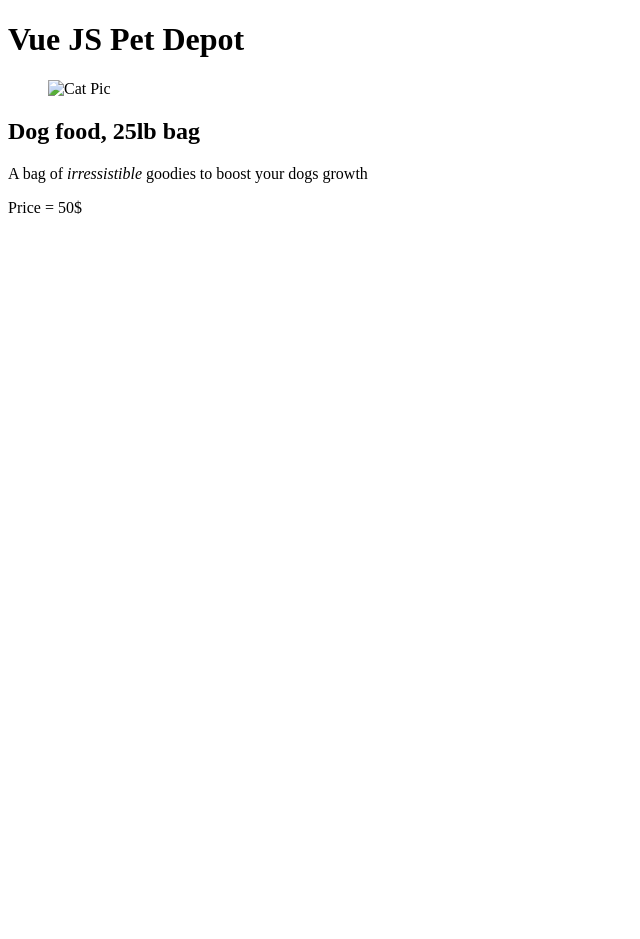
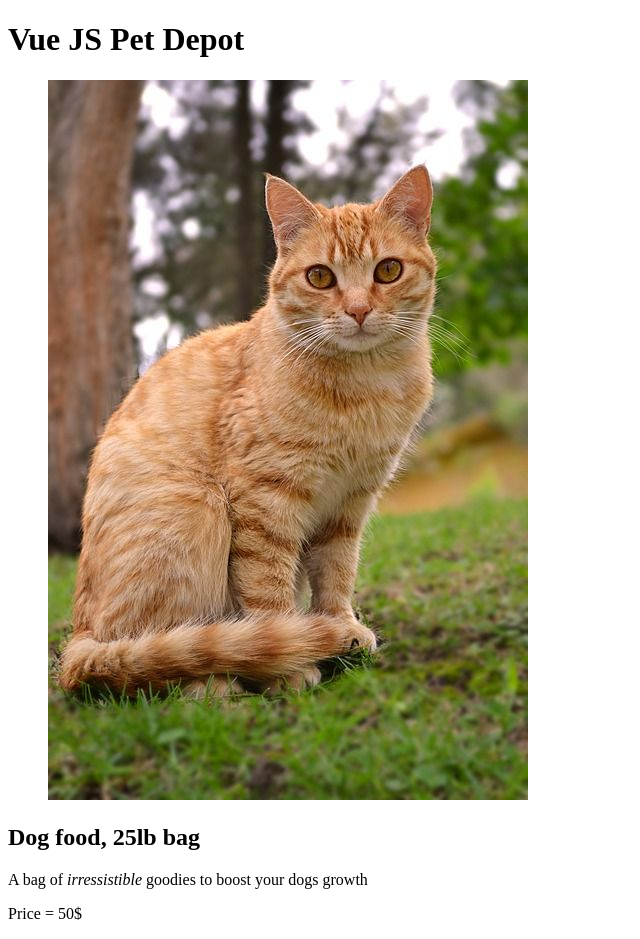
Before and after one commit to MeMymine1/Learngitme, a plain HTML site: page Petstore.html in a window 1280 px wide. Shown: the whole page, without its empty margins (0-640 px from the left). Before the commit the page ends 800 px from the top, so only its background shows below. Drawn offline with nearby package versions, Linux system fonts and the light colour scheme.

Commit message:
changeed the link of the cat to reflet the actual link

```diff
--- a/Petstore.html
+++ b/Petstore.html
@@ -36,7 +36,7 @@
                     title: 'Dog food, 25lb bag',
                     description: 'A bag of <em>irressistible</em> goodies to boost your dogs growth',
                     price: '50$',
-                    image: 'images/Cat Pic.jpg'
+                    image: 'images/Cat Pic.jpeg'
                 }
             }
 
```
